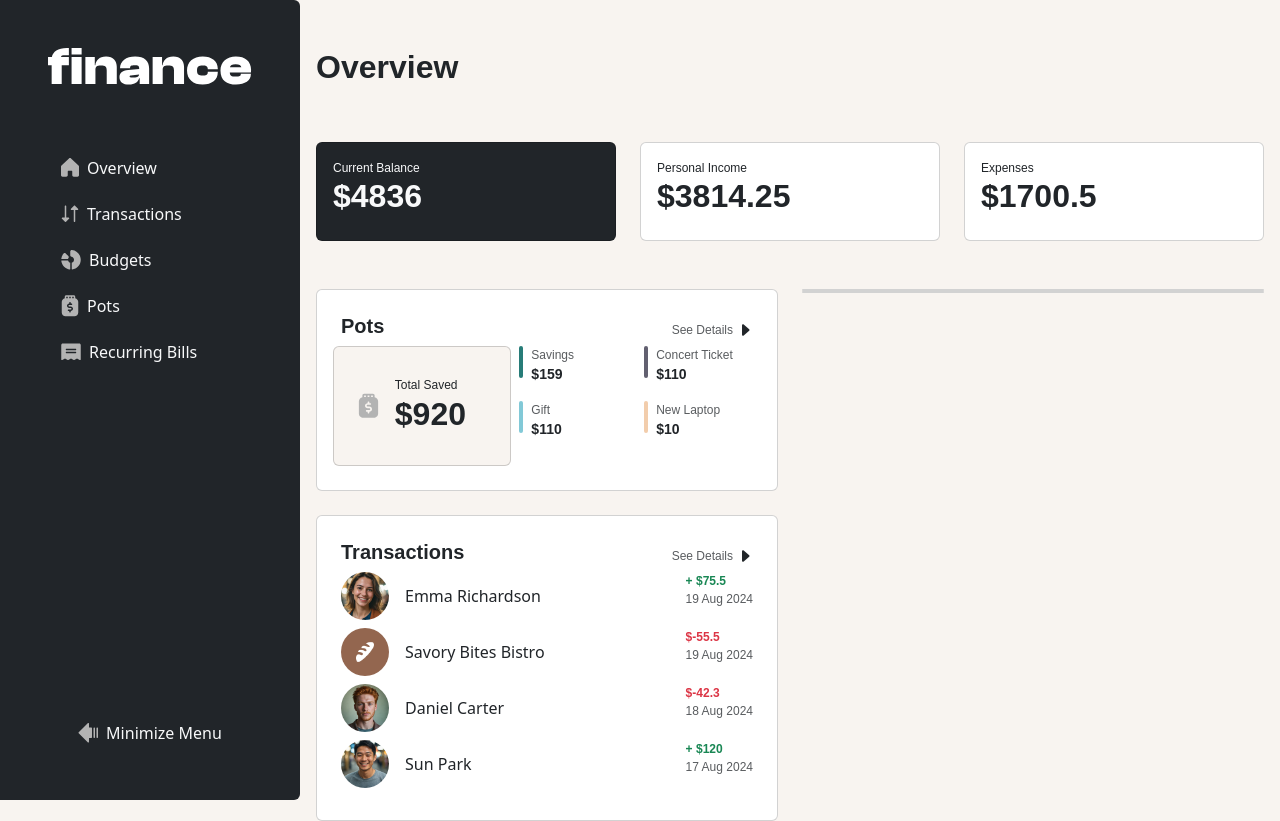
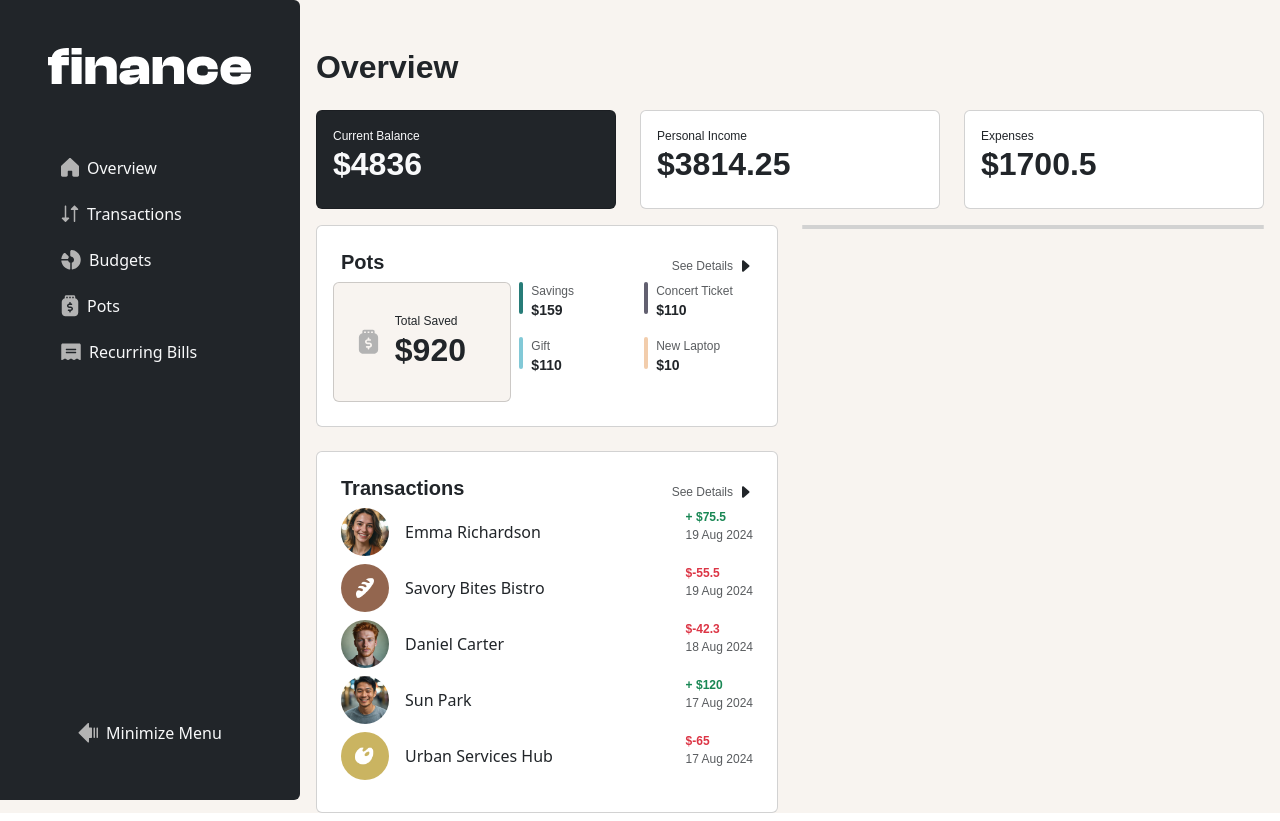
Before and after one commit to abdalsimam1-sketch/personal-finance-app, a React (Vite) app: page / in a window 1280 px wide. Built offline with nearby package versions, Linux system fonts and the light colour scheme.

Commit message:
fix : reduce the gap between overiview section from 5 to 3

```diff
--- a/src/pages/Overview.jsx
+++ b/src/pages/Overview.jsx
@@ -31,7 +31,7 @@ export const Overview = () => {
   const TotalPots = data.pots.reduce((sum, pot) => sum + pot.total, 0);
 
   return (
-    <div className="container px-3 d-flex flex-column gap-5">
+    <div className="container px-3 d-flex flex-column gap-3">
       <section>
         <Title children="Overview"></Title>
       </section>
@@ -115,7 +115,7 @@ export const Overview = () => {
             </div>
 
             <div>
-              {data.transactions.slice(0, 4).map((item, index) => (
+              {data.transactions.slice(0, 5).map((item, index) => (
                 <div
                   key={index}
                   className="d-flex justify-content-between mb-2"
```
